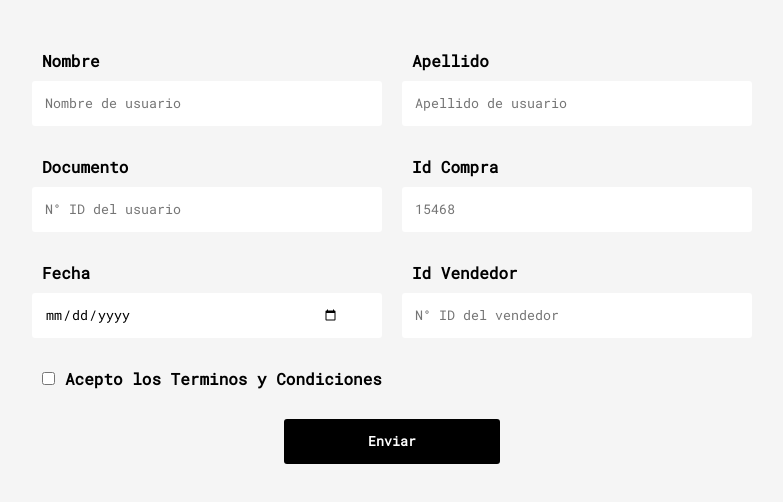
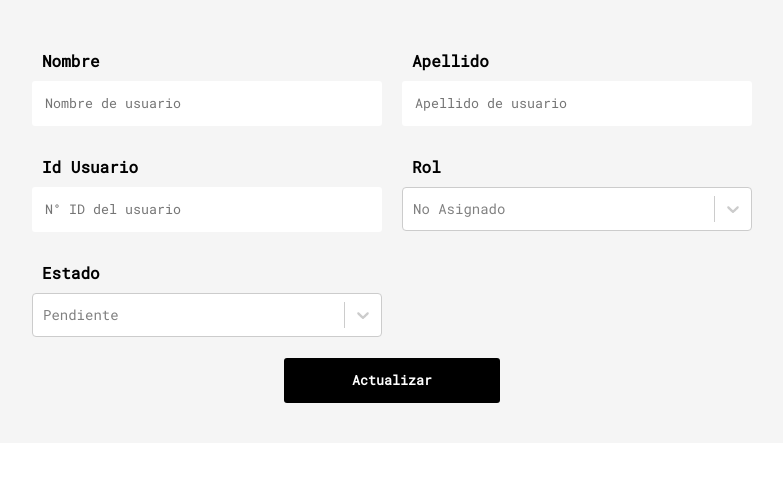
Before and after one commit to ValentinaForeroConde/ProTic, a React (Create React App) app: page /gestionUsuarios in a window 1280 px wide. Shown: the top 502 px of the page, without its empty margins (248-1031 px from the left). Built offline with nearby package versions, Linux system fonts and the light colour scheme.

Commit message:
Se agrega los selectores desplegables

```diff
--- /dev/null
+++ b/src/components/Selects.jsx
@@ -0,0 +1,44 @@
+import React from 'react'
+import {Label, GrupoInput, LeyendaError, IconoValidacion,} from 'elements/Formularios';
+import { faCheckCircle, faTimesCircle} from '@fortawesome/free-solid-svg-icons'
+import Select from 'react-select';
+
+const Selects = ({user, placeholdercont, tipo, lenyenda, expresionRegular, name, estado, cambiarEstado, opciones}) => {
+    const onChange = ({selectedOption})=>{
+        cambiarEstado({...estado, campo: selectedOption});
+    }
+    const validacion = () =>{
+        if(expresionRegular){
+            if(expresionRegular.test(estado.campo)){
+                cambiarEstado({...estado, valido: "true"});
+            } else{
+                cambiarEstado({...estado, valido: "false"});
+            }
+        }
+    }
+    return (
+        <div>
+            <Label htmlFor={name} valido={estado.valido}>{user}</Label>
+            <GrupoInput>
+                <Select
+                    type={tipo}
+                    placeholder={placeholdercont}
+                    id={name}
+                    value={estado.campo}
+                    onChange={onChange}
+                    onKeyUp={validacion}
+                    onBlur={validacion}
+                    valido={estado.valido}
+                    options={opciones}
+                    className="selectlist"
+                />
+                <IconoValidacion
+                icon={estado.valido === 'true' ? faCheckCircle : faTimesCircle}
+                valido={estado.valido}/>
+            </GrupoInput>
+            <LeyendaError valido={estado.valido}>{lenyenda}</LeyendaError>
+        </div>
+    )
+}
+
+export default Selects
--- a/src/elements/Formularios.jsx
+++ b/src/elements/Formularios.jsx
@@ -1,5 +1,6 @@
 import styled, { css } from "styled-components";
 import { FontAwesomeIcon } from '@fortawesome/react-fontawesome'
+
 
 const colores ={
     borde : "#0075FF",
@@ -145,6 +146,7 @@ const MensajeError = styled.div `
     }
 `;
 
+
 export {Formulario,
     Label,
     GrupoInput,
@@ -155,4 +157,5 @@ export {Formulario,
     ContenedorBotonCentrado,
     Boton,
     MensajeExito,
-    MensajeError};
+    MensajeError,
+};
--- a/src/elements/Listas.jsx
+++ b/src/elements/Listas.jsx
@@ -1,4 +1,4 @@
-import styled, { css } from "styled-components";
+import styled from "styled-components";
 
 const Table = styled.table`
 width: 100%;
--- a/src/pages/GestionUsuarios.jsx
+++ b/src/pages/GestionUsuarios.jsx
@@ -1,51 +1,88 @@
 import React, {useState} from 'react'
-import { Formulario, Label, ContenedorTerminos, ContenedorBotonCentrado, Boton, MensajeExito, MensajeError} from 'elements/Formularios';
-import { FontAwesomeIcon } from '@fortawesome/react-fontawesome'
-import { faExclamationTriangle } from '@fortawesome/free-solid-svg-icons'
+import { Formulario} from 'elements/Formularios';
 import Input from 'components/Input';
+import Expresiones from 'components/Expresiones';
+import BotonCentrado from 'components/BotonCentrado';
+import AlertaError from 'components/AlertaError'
+import Selects from 'components/Selects';
+
+const ventasBackend = [
+    {
+        nombreCliente: 'Valentina',
+        ApellidoCliente: 'Forero',
+        documento: 102325246,
+        fecha: '2021/09/28',
+        idVenta: 123456,
+        idVendedor: 1053867832,
+        cantidadProducto: 1,
+        idProducto: 12342
+    },
+    {
+        nombreCliente: 'Carlos',
+        ApellidoCliente: 'Espinosa',
+        documento: 124256311,
+        fecha: '2021/09/28',
+        idVenta: 123467,
+        idVendedor: 1053867832,
+        cantidadProducto: 1,
+        idProducto: 12342
+    },
+    {
+        nombreCliente: 'Camila',
+        ApellidoCliente: 'Dossman',
+        documento: 124554675,
+        fecha: '2021/09/28',
+        idVenta: 1234512,
+        idVendedor: 1053867832,
+        cantidadProducto: 1,
+        idProducto: 12342
+    },
+
+  ];
+
+
+
+
 
 function GestionUsuarios() {
 
     const [nombre, cambiarNombre] = useState({campo:'', valido: null});
     const [apellido, cambiarApellido] = useState({campo:'', valido: null});
     const [documento, cambiarDocumento] = useState({campo:'', valido: null});
-    const [idCompra, cambiarIdCompra] = useState({campo:'', valido: null});
-    const [fecha, cambiarFecha] = useState({campo:'', valido: null});
-    const [vendedor, cambiarVendedor] = useState({campo:'', valido: null});
+    const [Rol, cambiarRol] = useState({campo:'', valido: null});
+    const [Estado, cambiarEstado] = useState({campo:'', valido: null});
     const [formularioValido, cambiarFormularioValido] = useState(null);
 
-    const expresiones = {
-        usuario: /^[a-zA-Z0-9_-]{4,16}$/, // Letras, numeros, guion y guion_bajo
-        nombre: /^[a-zA-ZÀ-ÿ\s]{1,40}$/, // Letras y espacios, pueden llevar acentos.
-        password: /^.{4,12}$/, // 4 a 12 digitos.
-        correo: /^[a-zA-Z0-9_.+-]+@[a-zA-Z0-9-]+\.[a-zA-Z0-9-.]+$/,
-        telefono: /^\d{7,14}$/, // 7 a 14 numeros.
-        valores: /^\d{4,10}$/,
-        fechas: /^\d{4}-(0?[1-9]|1[012])-(0?[1-9]|[12][0-9]|3[01])$/
-    }
     const onSubmitForm = (e) =>{
         e.preventDefault();
         if (
             nombre.valido === 'true' &&
             apellido.valido === 'true' &&
             documento.valido === 'true' &&
-            idCompra.valido === 'true' &&
-            fecha.valido === 'true' &&
-            vendedor.valido === 'true'
+            Rol.valido === 'true' &&
+            Estado.valido === 'true'
             ){
                 cambiarFormularioValido(true);
                 cambiarNombre({campo: '', valido:''});
                 cambiarApellido({campo: '', valido:''});
                 cambiarDocumento({campo: '', valido:''});
-                cambiarIdCompra({campo: '', valido:''});
-                cambiarFecha({campo: '', valido:''});
-                cambiarVendedor({campo: '', valido:''});
+                cambiarRol({campo: '', valido:''});
+                cambiarEstado({campo: '', valido:''});
 
                 // hacer envios a apis base de datos
             }else{
                 cambiarFormularioValido(false);
             }
         }
+        const opcion1  = [
+            {value:'administrador', label: 'Administrador'},
+            {value:'vendedor', label: 'Vendedor'}
+        ]
+        const opcion2  = [
+            {value:'pendiente', label: 'Pendiente'},
+            {value:'autorizado', label: 'Autorizado'},
+            {value:'no-autorizado', label: 'No Autorizado'}
+        ]
 
     return (
         <main className="guiGestionUsuarios">
@@ -58,7 +95,7 @@ function GestionUsuarios() {
                     placeholdercont="Nombre de usuario"
                     name="nombre"
                     lenyenda= "El nombre solo admite letras"
-                    expresionRegular={expresiones.nombre}
+                    expresionRegular={Expresiones.nombre}
                 />
                 <Input
                     estado={apellido}
@@ -68,67 +105,49 @@ function GestionUsuarios() {
                     placeholdercont="Apellido de usuario"
                     name="apellido"
                     lenyenda= "El apellido solo admite letras"
-                    expresionRegular={expresiones.nombre}
+                    expresionRegular={Expresiones.nombre}
                 />
                  <Input
                     estado={documento}
                     cambiarEstado={cambiarDocumento}
                     tipo="number"
-                    user="Documento"
+                    user="Id Usuario"
                     placeholdercont="N° ID del usuario"
-                    name="documento"
+                    name="idUsuario"
                     lenyenda= "El Documento solo admite numeros, minimo 7 - maximo 14"
-                    expresionRegular={expresiones.telefono}
+                    expresionRegular={Expresiones.telefono}
                 />
-                <Input
-                    estado={idCompra}
-                    cambiarEstado={cambiarIdCompra}
-                    tipo="number"
-                    user="Id Compra"
-                    placeholdercont="15468"
-                    name="idCompra"
-                    lenyenda= "No se puede modificar"
-                    expresionRegular={expresiones.valores}
-                />
-                 <Input
-                    estado={fecha}
-                    cambiarEstado={cambiarFecha}
-                    tipo="date"
-                    user="Fecha"
-                    name="fecha"
-                    lenyenda= "Indique una fecha"
-                    expresionRegular={expresiones.fechas}
-
-                />
-                <Input
-                    estado={vendedor}
-                    cambiarEstado={cambiarVendedor}
-                    tipo="number"
-                    user="Id Vendedor"
-                    placeholdercont="N° ID del vendedor"
-                    name="vendedor"
-                    lenyenda= "El Documento solo admite numeros, minimo 7 - maximo 14"
-                    expresionRegular={expresiones.telefono}
+                <Selects
+                    estado={Rol}
+                    cambiarEstado={cambiarRol}
+                    tipo="text"
+                    user="Rol"
+                    placeholdercont="No Asignado"
+                    name="rol"
+                    lenyenda= "Administrador/ Vendedor / No Asignado"
+                    expresionRegular={Expresiones.nombre}
+                    opciones={opcion1}
                 />
 
-                <ContenedorTerminos>
-                    <Label>
-                        <input type="checkbox" name="terminos" id="terminos"/>
-                        Acepto los Terminos y Condiciones
-                    </Label>
-                </ContenedorTerminos>
+               <Selects
+                    estado={Estado}
+                    cambiarEstado={cambiarEstado}
+                    tipo="text"
+                    user="Estado"
+                    placeholdercont="Pendiente"
+                    name="estado"
+                    lenyenda= "Pendiente / Autorizado / No Autorizado"
+                    expresionRegular={Expresiones.nombre}
+                    opciones={opcion2}
+                />
 
-                {formularioValido === false  && <MensajeError>
-                    <p>
-                        <FontAwesomeIcon icon={faExclamationTriangle}/>
-                        <b>Error:</b> Por favor rellene el formulario correctamente.
-                    </p>
-                </MensajeError>}
 
-                <ContenedorBotonCentrado>
-                    <Boton type="submit">Enviar</Boton>
-                    {formularioValido && <MensajeExito>Formulario enviado exitosamente!</MensajeExito>}
-                </ContenedorBotonCentrado>
+                {formularioValido === false  && <AlertaError/> }
+                <BotonCentrado
+                    nombreBoton = "Actualizar"
+                    mensajeBoton = "Actualización exitosa"
+                    formularioValido = {formularioValido}
+                />
            </Formulario>
         </main>
     );
--- a/src/styles/styles.css
+++ b/src/styles/styles.css
@@ -30,3 +30,8 @@ input[type=number] { -moz-appearance:textfield; }
   width: 50%;
   margin: auto;
 }
+.selectlist{
+  height: 45px;
+  line-height: 30px;
+  font-size: 14px;
+}
```
